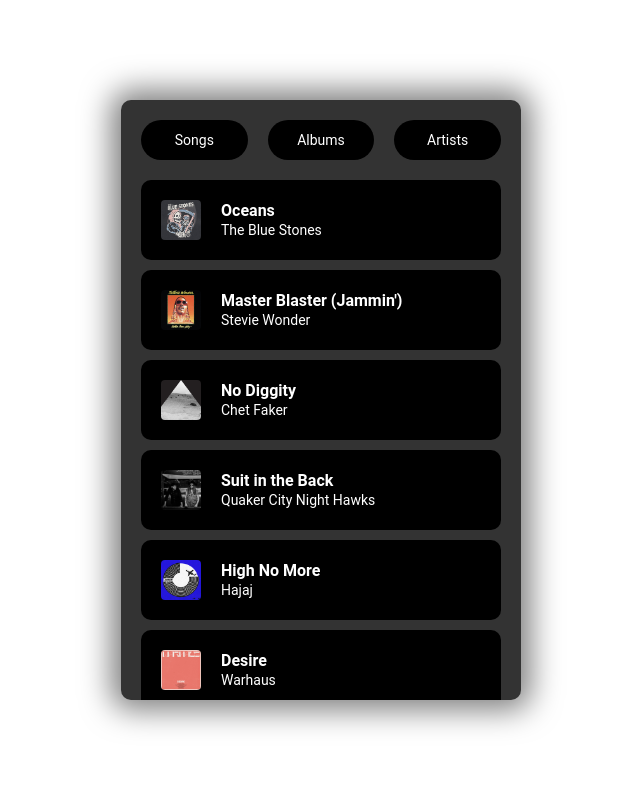
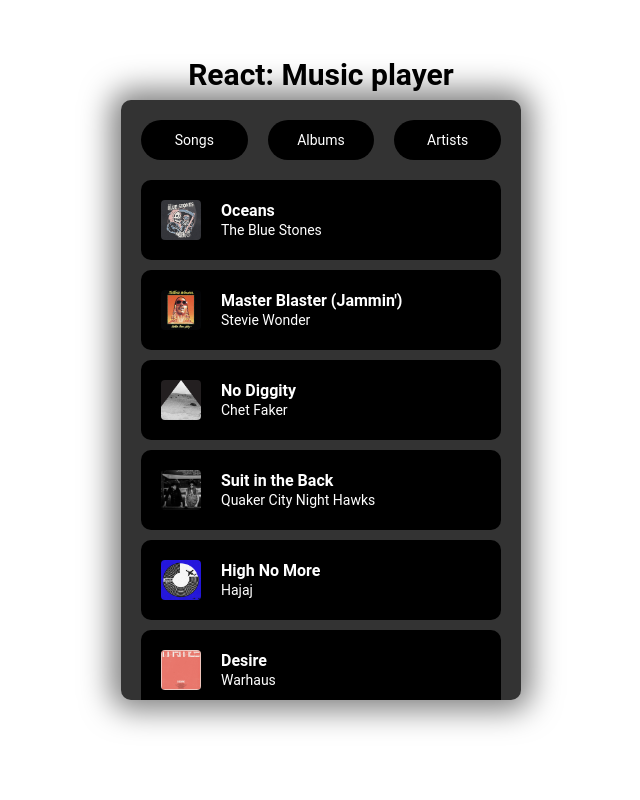
Before and after one commit to jeffvanderheijden/music-streaming, a React app: page / in a window 1280 px wide. Shown: the whole page, without its empty margins (319-959 px from the left). Built offline with nearby package versions, Linux system fonts and the light colour scheme.

Commit message:
Small styling fixes

```diff
--- a/src/Components/MusicPlayer/MusicPlayer.css
+++ b/src/Components/MusicPlayer/MusicPlayer.css
@@ -3,12 +3,13 @@
     bottom: 20px;
     left: 20px;
     width: calc(100% - 80px);
-    background-color: black;
+    background-color: rgba(0,0,0,1);
     border-radius: 10px;
     color: white;
     padding: 20px;
     display: flex;
     align-items: center;
+    box-shadow: 0px 0px 25px 0px #646464;
 }
 
 .musicPlayer h1 {
@@ -27,4 +28,5 @@
     margin-left: auto;
     background-color: transparent;
     border: none;
+    cursor: pointer;
 }
--- a/src/Components/Songs/SongItem/SongItem.css
+++ b/src/Components/Songs/SongItem/SongItem.css
@@ -6,6 +6,7 @@
     padding: 20px;
     display: flex;
     align-items: center;
+    cursor: pointer;
 }
 
 .albumImage {
--- a/src/Components/Songs/SongList/SongList.css
+++ b/src/Components/Songs/SongList/SongList.css
@@ -1,3 +1,3 @@
 .songList {
-    padding-bottom: 10px;
+    padding-bottom: 105px;
 }
--- a/src/Layout.jsx
+++ b/src/Layout.jsx
@@ -10,6 +10,8 @@
   const [currentSong, setCurrentSong] = useState({});
 
   return (
+    <>
+      <h1 className="mainTitle">React: Music player</h1>
       <main className="layout">
         <Navigation />
         <div className="mainContent">
@@ -23,6 +25,7 @@
         </div>
         <MusicPlayer currentSong={currentSong} />
       </main>
+    </>
   )
 }
 
--- a/src/styles.css
+++ b/src/styles.css
@@ -6,6 +6,13 @@
   height: 100vh;
   overflow: hidden;
   font-family: 'Roboto', sans-serif;
+}
+
+.mainTitle {
+  position: absolute;
+  top: 60px;
+  font-size: 30px;
+  font-weight: bold;
 }
 
 .layout {
@@ -38,6 +45,17 @@
    v2.0 | 20110126
    License: none (public domain)
 */
+
+/* Hide scrollbar for Chrome, Safari and Opera */
+*::-webkit-scrollbar {
+  display: none;
+}
+
+/* Hide scrollbar for IE, Edge and Firefox */
+* {
+  -ms-overflow-style: none;  /* IE and Edge */
+  scrollbar-width: none;  /* Firefox */
+}
 
 html, body, div, span, applet, object, iframe,
 h1, h2, h3, h4, h5, h6, p, blockquote, pre,
```
Lines whose indentation alone changed are shown as unchanged.
